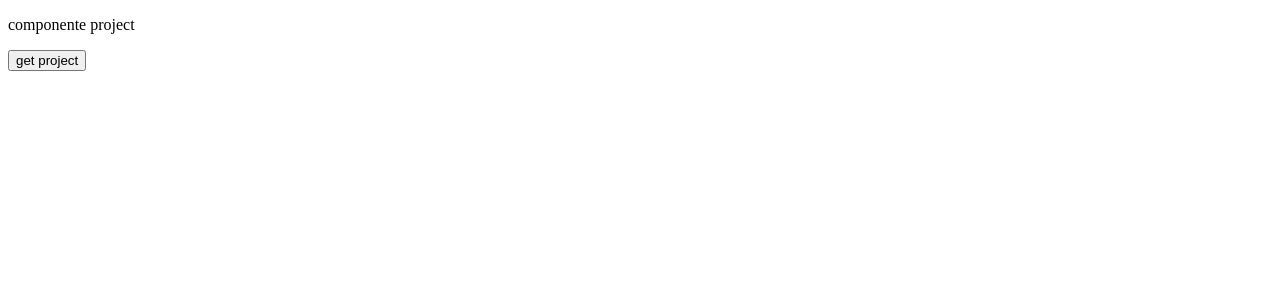
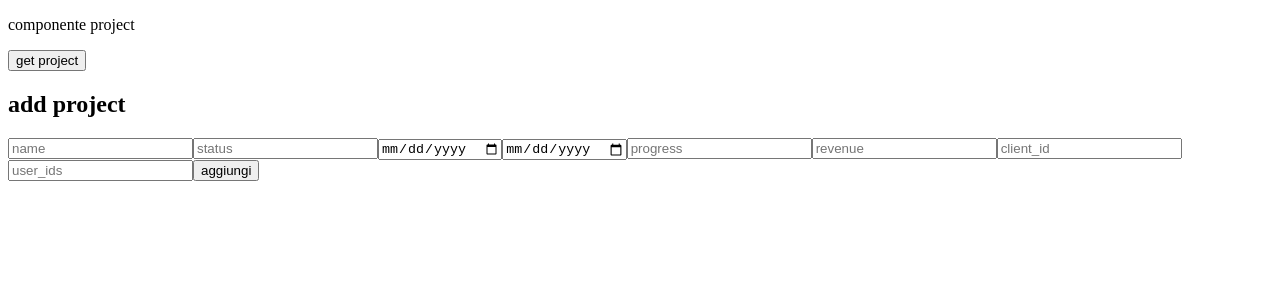
Before and after one commit to chiefanunzio/Overview, an Angular app in the folder overviewApp/: page /project in a window 1280 px wide. Shown: the top 300 px of the page. Built offline with nearby package versions, Linux system fonts and the light colour scheme.

Commit message:
creazione constr-model test del form-project

```diff
--- a/overviewApp/src/app/components/project/project.component.html
+++ b/overviewApp/src/app/components/project/project.component.html
@@ -12,3 +12,18 @@
         </li>
     </ul>
 </div>
+
+<div>
+  <h2>add project</h2>
+  <form [formGroup]="projectForm" (ngSubmit)="addProject()">
+    <input type="text" name="name" formControlName="name" placeholder="name">
+    <input type="number" name="status" formControlName="status" placeholder="status">
+    <input type="date" name="start_date" formControlName="start_date" placeholder="start_date">
+    <input type="date" name="end_date" formControlName="end_date" placeholder="end_date">
+    <input type="number" name="progress" formControlName="progress" placeholder="progress">
+    <input type="number" name="revenue" formControlName="revenue" placeholder="revenue">
+    <input type="number" name="client_id" formControlName="client_id" placeholder="client_id">
+    <input type="number" name="user_ids" formControlName="user_ids" placeholder="user_ids">
+    <button type="submit">aggiungi</button>
+  </form>
+</div>
--- a/overviewApp/src/app/components/project/project.component.ts
+++ b/overviewApp/src/app/components/project/project.component.ts
@@ -1,4 +1,5 @@
 import { Component, OnInit } from '@angular/core';
+import { FormGroup,FormControl, FormBuilder } from '@angular/forms';
 import { Router } from '@angular/router';
 import { Project } from 'src/app/models/project.model';
 import { ProjectService } from 'src/app/services/project/project.service';
@@ -9,10 +10,26 @@ import { ProjectService } from 'src/app/services/project/project.service';
 })
 export class ProjectComponent implements OnInit {
 
-  constructor(private route:Router, private service:ProjectService) { }
+  constructor(private route: Router, private service: ProjectService, private fb: FormBuilder) { }
 
 
   projects:Project[]=[]
+
+  projectForm = this.fb.group(
+    {
+      name: new FormControl(''),
+      status : new FormControl(''),
+      start_date : new FormControl(''),
+      end_date : new FormControl(''),
+      progress : new FormControl(''),
+      revenue : new FormControl(''),
+      client_id : new FormControl(''),
+      user_ids : new FormControl('')
+    }
+  )
+
+
+
 
   getProject(): void {
     this.service.getProject().subscribe((res) => {
@@ -22,6 +39,28 @@ export class ProjectComponent implements OnInit {
     })
   }
 
+  addProject(){
+    let newProj = new Project(
+      this.projectForm.controls['name'].value,
+      this.projectForm.controls['status'].value,
+      this.projectForm.controls['start_date'].value,
+      this.projectForm.controls['end_date'].value,
+      this.projectForm.controls['progress'].value,
+      this.projectForm.controls['revenue'].value,
+      this.projectForm.controls['client_id'].value,
+      this.projectForm.controls['user_ids'].value
+      )
+      console.log(newProj);
+      this.service.newProj = newProj
+      this.service.addProject().subscribe((res) => {
+
+        console.log(res);
+
+      })
+
+
+    }
+
   ngOnInit() {
 
   }
--- a/overviewApp/src/app/models/project.model.ts
+++ b/overviewApp/src/app/models/project.model.ts
@@ -14,4 +14,23 @@ export class Project {
     sprint_ids: number[]
     user_ids: number[]
 
+    constructor(
+        name: string,
+        status: number,
+        start_date: Date,
+        end_date: Date,
+        progress: number,
+        revenue: number,
+        client_id: number,
+        user_ids: number[],){
+
+        this.name = name
+        this.status = status
+        this.start_date = start_date
+        this.end_date = end_date
+        this.progress = progress
+        this.revenue = revenue
+        this.client_id = client_id
+        this.user_ids = user_ids
+    }
 }
--- a/overviewApp/src/app/services/project/project.service.ts
+++ b/overviewApp/src/app/services/project/project.service.ts
@@ -1,6 +1,7 @@
 import { Injectable } from '@angular/core';
 import { HttpClient } from '@angular/common/http';
 import { Observable } from 'rxjs';
+import { Project } from 'src/app/models/project.model';
 
 @Injectable({
   providedIn: 'root'
@@ -8,6 +9,7 @@ import { Observable } from 'rxjs';
 export class ProjectService {
 
   token:any
+  newProj:Project
   constructor(private http: HttpClient) {
 
     this.token = localStorage.getItem('token')
@@ -21,7 +23,17 @@ export class ProjectService {
       'Authorization': `Bearer ${this.token}`
     }
     return this.http.get(url,{headers})
+  }
+
+  addProject(){
+    let url = 'http://80.211.57.191/api/projects';
+    const headers = {
+      'Content-Type': 'application/json',
+      'Authorization': `Bearer ${this.token}`
+    }
+    return this.http.post(url,this.newProj,{headers})
+
+  }
 
 
-  }
 }
```
